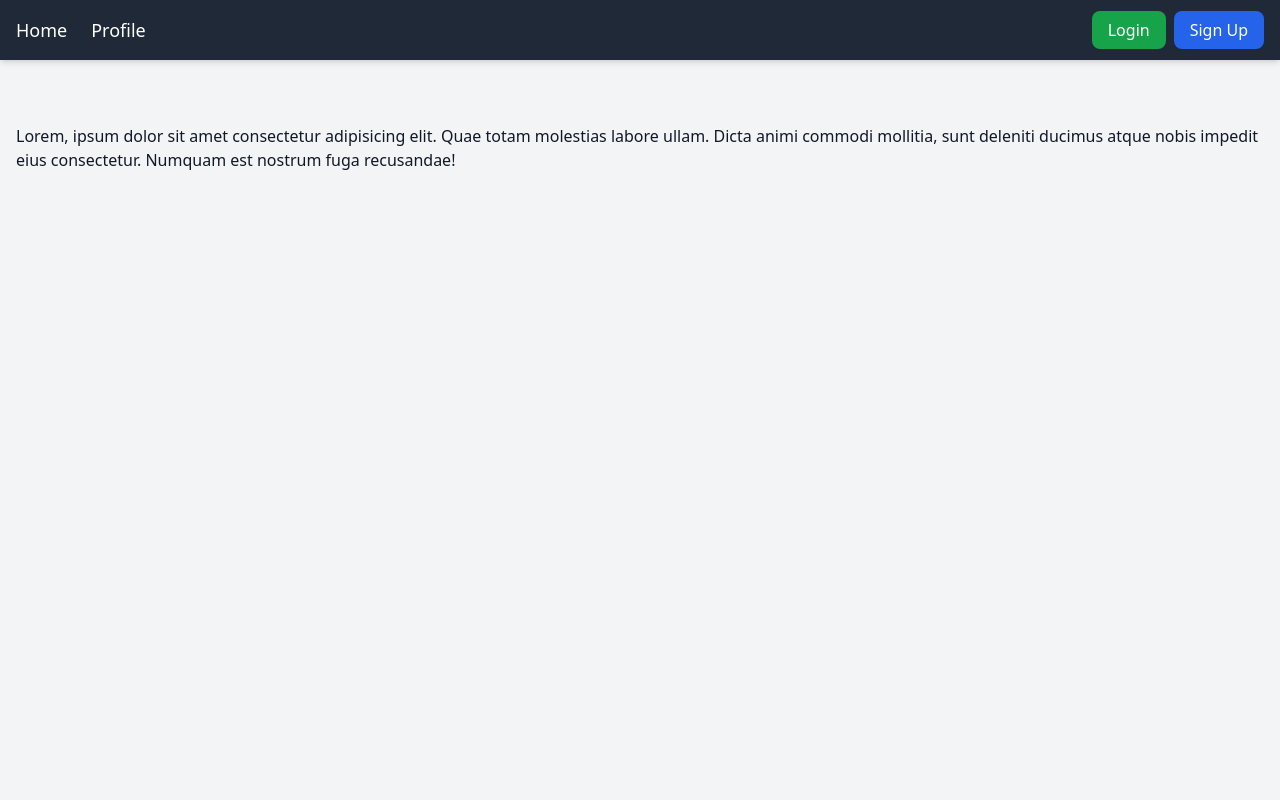
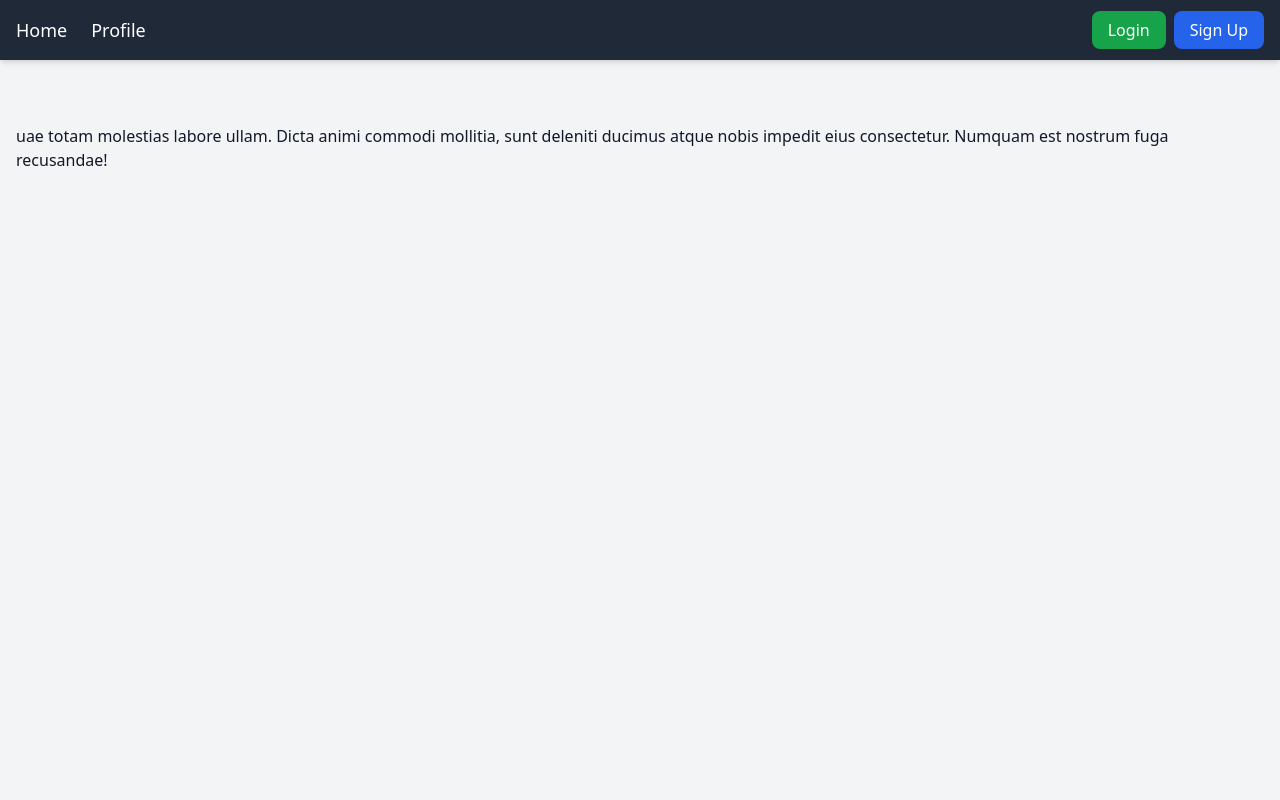
Before and after one commit to saidee-hasan/next-blog-viewer, a Next.js app: page /profile in a window 1280 px wide. Shown: the top 800 px of the page. Built offline with nearby package versions, Linux system fonts and the light colour scheme; no server answers.

Commit message:
projects costomize

```diff
--- a/src/app/profile/page.jsx
+++ b/src/app/profile/page.jsx
@@ -3,7 +3,7 @@ import React from 'react'
 function Profile() {
   return (
     <div>
-      Lorem, ipsum dolor sit amet consectetur adipisicing elit. Quae totam molestias labore ullam. Dicta animi commodi mollitia, sunt deleniti ducimus atque nobis impedit eius consectetur. Numquam est nostrum fuga recusandae!
+      uae totam molestias labore ullam. Dicta animi commodi mollitia, sunt deleniti ducimus atque nobis impedit eius consectetur. Numquam est nostrum fuga recusandae!
     </div>
   )
 }
```
